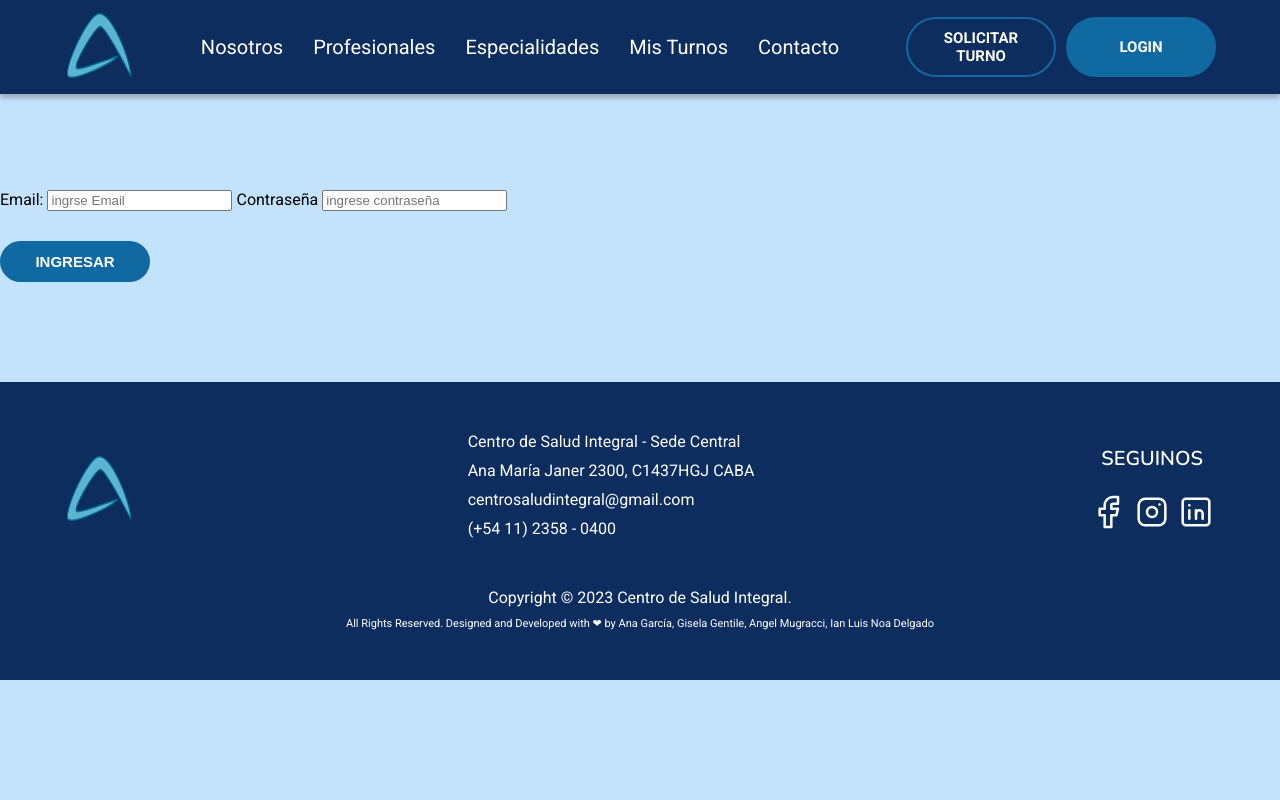
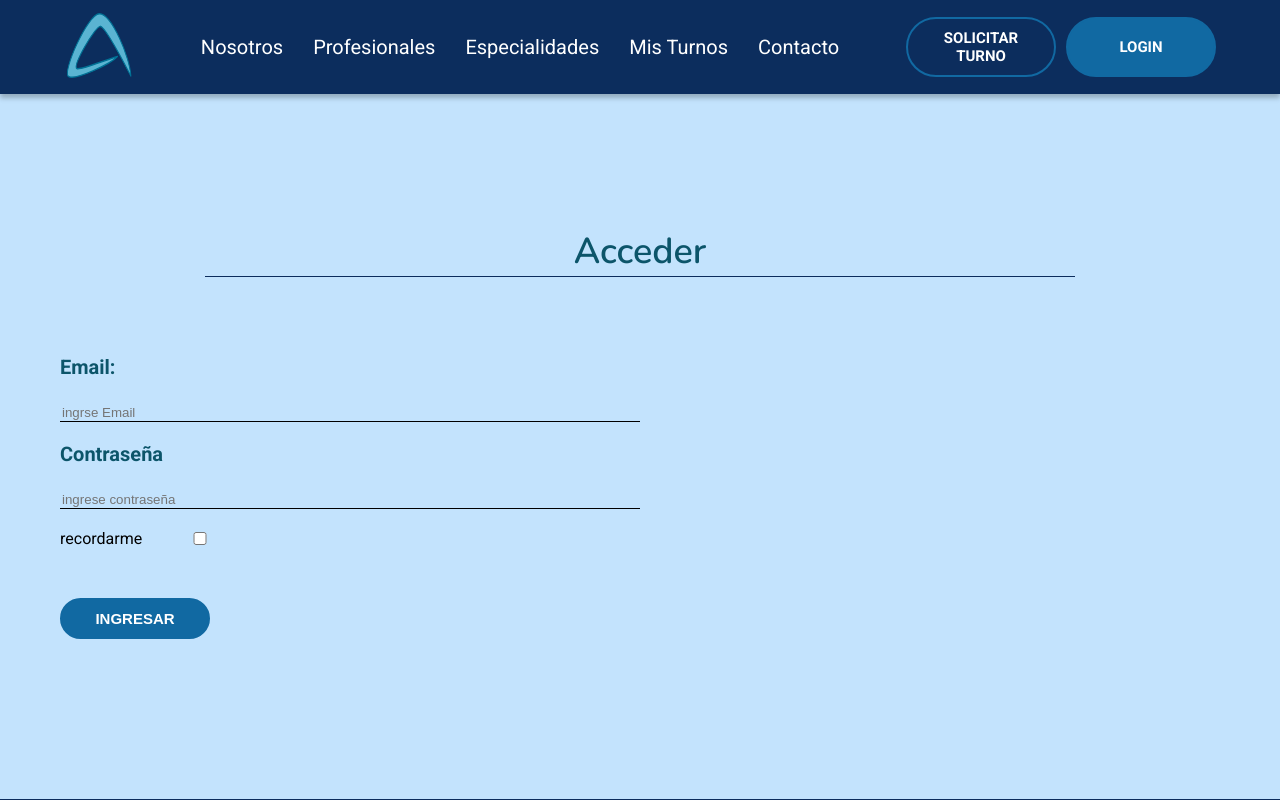
Before and after one commit to ian-cuba/Proyecto_CaC, a plain HTML site: page login.html in a window 1280 px wide. Shown: the top 800 px of the page. Drawn offline with nearby package versions, Linux system fonts and the light colour scheme.

Commit message:
cambios en login

```diff
--- a/css/styles.css
+++ b/css/styles.css
@@ -802,8 +802,49 @@ select:focus {
 
 /* Login Page */
 
+.formLogin{
+ display: flex;
+ flex-direction: column;
+ gap: 2rem;
+ margin: 0 10% 0 34%;
+}
+.formLogin input{
+    width: 50%;
+    border: none;
+    background: transparent;
+    border-bottom: 1px solid black;
+}
+.formLogin label{
 
+    color: var(--terciario);
+    font-weight: 700;
+    margin-bottom: 0.5rem;
+    display: block;
+    font-size: 2rem;
+}
+.formLogin .checkBox{
+    display: flex;
+}
 
+.formLogin .checkBox input{
+    margin-left: -22%;
+}
+.formLogin h2{
+    color: var(--terciario);
+    border-bottom: 1px solid var(--primario);
+    text-align: center;
+    width: 75%;
+    margin:-2% auto 5% auto;
+}
+
+@media (min-width: 300px){
+    .formLogin{
+        margin: 6rem;
+    }
+    .formLogin .checkBox input{
+        margin-left: -20%;
+    }
+}
 /* Footer */
 .footer-grid {
     padding: 5rem 0;
--- a/login.html
+++ b/login.html
@@ -28,13 +28,20 @@
                         <li class="menu-item"><a href="professionals.html" class="nav__link">Profesionales</a></li>
                         <li class="menu-item"><a href="services.html" class="nav__link">Especialidades</a>
                             <ul class="submenu">
-                                <li class="submenu-item"><a href="services.html#clinicaGeneral" class="nav__link">Clínica médica</a></li>
-                                <li class="submenu-item"><a href="services.html#pediatria" class="nav__link">Pediatría</a></li>
-                                <li class="submenu-item"><a href="services.html#cardiologia" class="nav__link">Cardiología</a></li>
-                                <li class="submenu-item"><a href="services.html#odontologia" class="nav__link">Odontología</a></li>
-                                <li class="submenu-item"><a href="services.html#ginecologia" class="nav__link">Ginecología</a></li>
-                                <li class="submenu-item"><a href="services.html#nutricion" class="nav__link">Nutrición</a></li>
-                                <li class="submenu-item"><a href="services.html#psicologia" class="nav__link">Psicología</a></li>
+                                <li class="submenu-item"><a href="services.html#clinicaGeneral"
+                                        class="nav__link">Clínica médica</a></li>
+                                <li class="submenu-item"><a href="services.html#pediatria"
+                                        class="nav__link">Pediatría</a></li>
+                                <li class="submenu-item"><a href="services.html#cardiologia"
+                                        class="nav__link">Cardiología</a></li>
+                                <li class="submenu-item"><a href="services.html#odontologia"
+                                        class="nav__link">Odontología</a></li>
+                                <li class="submenu-item"><a href="services.html#ginecologia"
+                                        class="nav__link">Ginecología</a></li>
+                                <li class="submenu-item"><a href="services.html#nutricion"
+                                        class="nav__link">Nutrición</a></li>
+                                <li class="submenu-item"><a href="services.html#psicologia"
+                                        class="nav__link">Psicología</a></li>
                             </ul>
                         </li>
                         <li class="menu-item"><a href="turns.html" class="nav__link">Mis Turnos</a></li>
@@ -58,15 +65,20 @@
             <div class="content">
                 <!-- form login -->
                 <form class="formLogin">
+                    <h2>Acceder</h2>
                     <label for="exampleInputEmail1" class="form-label">Email:</label>
                     <input type="email" placeholder="ingrse Email">
 
                     <!--  -->
                     <label for="exampleInputPassword1" class="form-label">Contraseña</label>
-                    <input type="password" class="form-control" id="exampleInputPassword1" placeholder="ingrese contraseña">
-                   <!--  -->
+                    <input type="password" class="form-control" id="exampleInputPassword1"
+                        placeholder="ingrese contraseña">
+                    <!--  -->
+                        <div class="checkBox">
+                            <span>recordarme</span>
+                            <input type="checkbox" name="" id="">
 
-
+                        </div>
                     <button type="submit" class="button submit-button">INGRESAR</button>
                 </form>
                 <!-- =============================------=========================== -->
```
